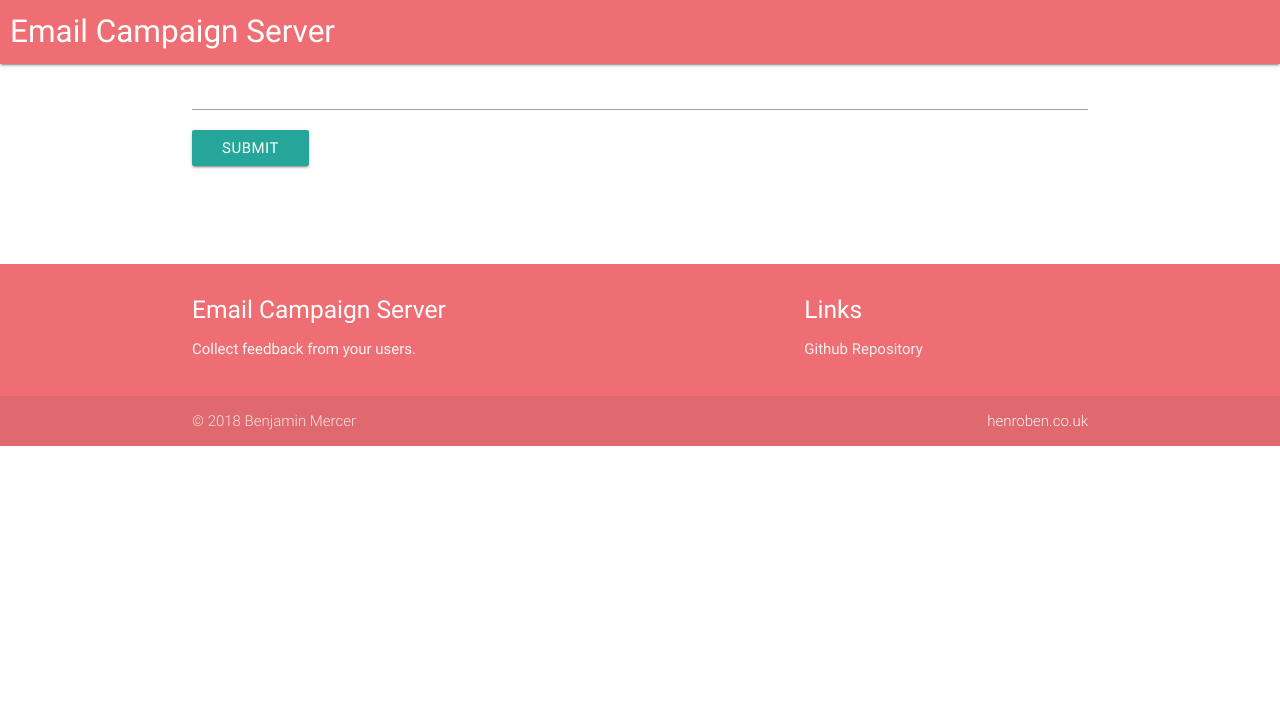
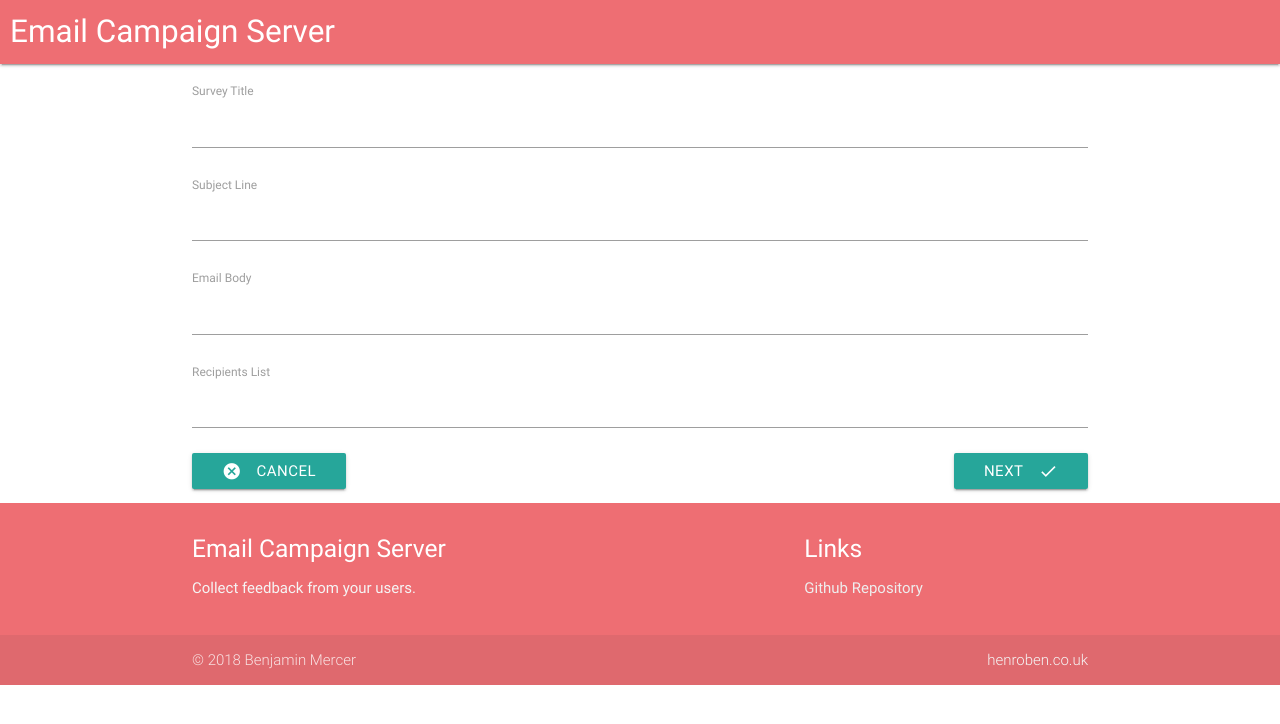
Before and after one commit to henroben/email-campaign-server, a React (Create React App) app in the folder client/: page /surveys/new in a window 1280 px wide. Shown: the top 724 px of the page. Built offline with nearby package versions, Linux system fonts and the light colour scheme; no server answers.

Commit message:
Basic field validation added

```diff
--- a/client/package.json
+++ b/client/package.json
@@ -24,6 +24,7 @@
   },
   "dependencies": {
     "axios": "^0.17.1",
+    "lodash": "^4.17.5",
     "materialize-css": "^0.100.2",
     "react": "^16.0.0",
     "react-dom": "^16.0.0",
--- a/client/public/index.html
+++ b/client/public/index.html
@@ -20,7 +20,7 @@
       work correctly both with client-side routing and a non-root public URL.
       Learn how to configure a non-root public URL by running `npm run build`.
     -->
-    <title>React App</title>
+    <title>Email Campaign Server</title>
   </head>
   <body>
     <noscript>
--- a/client/src/components/surveys/SurveyField.js
+++ b/client/src/components/surveys/SurveyField.js
@@ -1,9 +1,15 @@
 import React from 'react';
 
-export default ({input}) => {
-    return(
-        <div>
-            <input {...input} />
-        </div>
-    );
+export default ({ input, label, meta: { error, touched } }) => {
+	return (
+		<div>
+			<label>
+				{label}
+			</label>
+			<input {...input} style={{ marginBottom: '5px' }} />
+			<div className="red-text" style={{ marginBottom: '20px' }}>
+				{touched && error}
+			</div>
+		</div>
+	);
 };
--- a/client/src/components/surveys/SurveyForm.js
+++ b/client/src/components/surveys/SurveyForm.js
@@ -1,31 +1,63 @@
 import React, { Component } from 'react';
 import { reduxForm, Field } from 'redux-form';
-import SurveyField from './SurveyField'
+import { Link } from 'react-router-dom';
+import _ from 'lodash';
+
+import SurveyField from './SurveyField';
+
+const FIELDS = [
+	{ label: 'Survey Title', name: 'title', noValueError: 'Please enter a Survey Title.' },
+	{ label: 'Subject Line', name: 'subject', noValueError: 'Please enter an Email Subject.' },
+	{ label: 'Email Body', name: 'body', noValueError: 'Please enter an Email Message' },
+	{ label: 'Recipients List', name: 'emails', noValueError: 'Please enter at least one Email Address.' }
+];
 
 class SurveyForm extends Component {
 	renderFields() {
-        return(
-            <div>
+		return FIELDS.map(({ label, name }) => {
+			return (
 				<Field
+					label={label}
 					type="text"
-                    name="title"
+					name={name}
 					component={SurveyField}
+					key={name}
 				/>
-            </div>
 			);
+		});
 	}
 	render() {
-        return(
-            <div>
+		return (
+			<div style={{ marginTop: '15px', marginBottom: '70px' }}>
 				<form onSubmit={this.props.handleSubmit(values => console.log(values))}>
 					{this.renderFields()}
-                    <button className="aves-effect waves-light btn" type="submit">Submit</button>
+					<Link to={'/surveys'} className="aves-effect waves-light btn left">
+						<i className="material-icons left">cancel</i>
+						Cancel
+					</Link>
+					<button className="aves-effect waves-light btn right" type="submit">
+						Next
+						<i className="material-icons right">done</i>
+					</button>
 				</form>
 			</div>
 		);
 	}
 }
 
+function validate(values) {
+	const errors = {};
+
+	_.each(FIELDS, ({ name, noValueError }) => {
+		if(!values[name]) {
+			errors[name] = noValueError;
+		}
+	});
+
+	return errors; // if errors object empty, fields are all valid
+}
+
 export default reduxForm({
+	validate,
 	form: 'surveyForm'
 })(SurveyForm);
--- a/client/src/components/surveys/SurveyNew.js
+++ b/client/src/components/surveys/SurveyNew.js
@@ -4,7 +4,7 @@ import SurvyForm from './SurveyForm';
 
 class SurveyNew extends Component {
 	render() {
-        return(
+		return (
 			<div>
 				<SurvyForm />
 			</div>
```
Also changed, not shown: 1 other file (tests, documents, lock files or other folders). Lines whose indentation alone changed are shown as unchanged.
